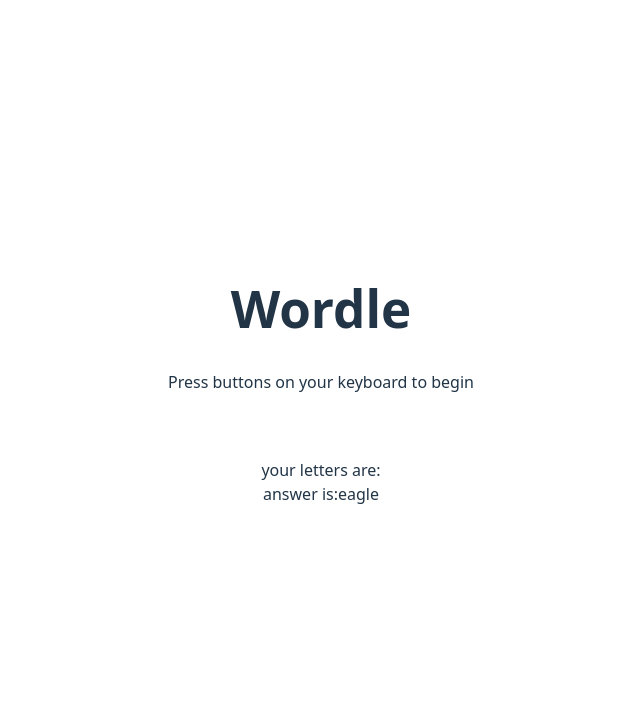
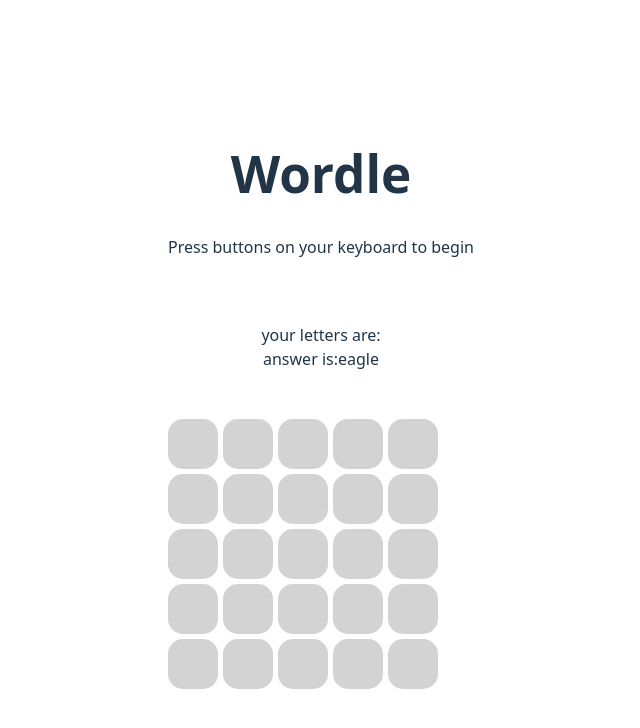
Before and after one commit to metrolink/wordle, a React (Vite) app: page / in a window 1280 px wide. Shown: the top 728 px of the page, without its empty margins (319-959 px from the left). Built offline with nearby package versions, Linux system fonts and the light colour scheme.

Commit message:
Added tiles
Added the grey wordle tiles

```diff
--- a/src/App.jsx
+++ b/src/App.jsx
@@ -1,25 +1,34 @@
 import {useState, useEffect } from 'react'
 import './App.css'
 import { answer, checkWord } from './createAnswer'
+import {SvgDrawer} from './svgDrawer'
+import SVGGrid from './svgExperimental'
 
 function App() {
   const [keyPresses, setKeyPresses] = useState([])
   const [answerWord] = useState(answer());
+  const [attempt, setAttempt] = useState(0)
+
+  const wordlength = 5;
+  const attemptLimit = 5;
 
 
 
   useEffect(() => {
     const onKeyDown = (e) => {
-     if(keyPresses.length < 5){
+    if(attempt < attemptLimit){
+      if(keyPresses.length < wordlength){
         const updatedKeyPresses = [...keyPresses,e.key];
         setKeyPresses(updatedKeyPresses);
         console.log(e.key)
         checkWord(updatedKeyPresses, answerWord);
       }
       else{
+        setAttempt(attempt+1);
         setKeyPresses([e.key]);
         console.log(e.key)
         checkWord(e.key, answerWord);
+      }
     }
   }
 
@@ -38,6 +47,7 @@ function App() {
           answer is:{answerWord}
         </p>
       </div>
+      <SVGGrid/>
     </>
   )
 }
--- /dev/null
+++ b/src/svgDrawer.jsx
@@ -0,0 +1,36 @@
+import {React, useState} from "react";
+import ReactDom from 'react-dom'
+
+// Usage in JSX
+export function SvgDrawer() {
+    const [color, setColor] = useState([]);
+
+    const arrayHeight = 5;
+    const arrayWidth = 5;
+
+    // eslint-disable-next-line no-unused-vars
+    const changeColor = (newColor) => setColor(newColor);
+
+
+        const array = [[]];
+
+        for(var i = 0; i < arrayHeight; i++){
+            array.push([])
+            for(var j = 0; j < arrayWidth; j++){
+                array[i].push('lightgrey')
+            }
+        }
+
+
+  return (
+    <div>
+    {array.map(
+        <div>
+            <svg width="100" height="100" xmlns="http://www.w3.org/2000/svg" fill={'lightgrey'}>
+                <rect width='100px' height='100px' rx='15' fill='lightgrey'/>
+            </svg>
+        </div>
+    )}
+    </div>
+  );
+};
--- /dev/null
+++ b/src/svgExperimental.jsx
@@ -0,0 +1,33 @@
+import React from 'react';
+
+function SVGGrid() {
+  const gridSize = 5;
+
+  const generateGrid = () => {
+    const grid = [];
+    for (let i = 0; i < gridSize; i++) {
+      const row = [];
+      for (let j = 0; j < gridSize; j++) {
+        row.push('lightgrey'); // Vi trenger bare en plassholder her
+      }
+      grid.push(row);
+    }
+    return grid;
+  };
+
+  const grid = generateGrid();
+
+  return (
+    <div style={{ display: 'grid', gridTemplateColumns: `repeat(${gridSize}, 50px)`, gap: '5px' }}>
+      {grid.map((row, rowIndex) =>
+        row.map((color, colIndex) => (
+          <svg key={`${rowIndex}-${colIndex}`} width="50" height='50'>
+            <rect width='50px' height='50px' rx='15px' fill={row[colIndex]} />
+          </svg>
+        ))
+      )}
+    </div>
+  );
+}
+
+export default SVGGrid
```
Lines whose indentation alone changed are shown as unchanged.
